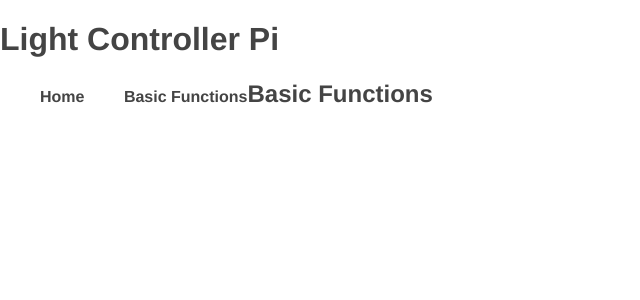
After one commit to mpatti7/thesis, a Flask app: page /basicFunctions/ in a window 1280 px wide. The commit adds this page. Shown: the top 300 px of the page, without its empty margins (0-640 px from the left). Run offline with Flask 2, Linux system fonts and the light colour scheme.

Commit message:
Created 2 pages for home and basics. Started making nav bar for the pages

```diff
--- a/app.py
+++ b/app.py
@@ -6,5 +6,21 @@ app = Flask(__name__)
 def index():
     return render_template('index.html')
 
+@app.route('/basicFunctions/')
+def basicFunctions():
+    return render_template('basicFunctions.html')
+
+# @app.route('/advancedFunctions')
+# def advancedFunctions():
+#     return render_template('advancedFunctions.html')
+
+# @app.route('/musicSync')
+# def musicSync():
+#     return render_template('musicSync.html')
+
+# @app.route('/info')
+# def info():
+#     return render_template('info.html')
+
 if __name__ == '__main__':
     app.run(debug=True, host='0.0.0.0', port=80)
--- /dev/null
+++ b/static/css/main.css
@@ -0,0 +1,22 @@
+body {
+    margin: 0;
+    padding: 0;
+    font-family: "Helvetica Neue", Helvetica, Arial, sans-serif;
+    color: #444;
+  }
+
+  .menu {
+    float: left;
+    margin-top: 8px;
+  }
+
+  .menu li {
+    display: inline;
+  }
+  .menu li + li {
+    margin-left: 35px;
+  }
+  .menu li a {
+    color: #444;
+    text-decoration: none;
+  }
--- /dev/null
+++ b/templates/basicFunctions.html
@@ -0,0 +1,13 @@
+<!DOCTYPE html>
+<html>
+    {% extends "layout.html" %}
+
+    <body>
+        {% block content %}
+            <div class="basic">
+                <h2>Basic Functions</h2>
+                <!-- <p>This website was built with Python via the Flask framework.</p> -->
+            </div>
+        {% endblock %}
+    </body>
+</html>
--- /dev/null
+++ b/templates/layout.html
@@ -0,0 +1,24 @@
+<!DOCTYPE html>
+<html>
+    <head>
+        <title>Flask app</title>
+        <link rel="stylesheet" href="{{ url_for('static', filename='css/main.css') }}">
+    </head>
+  <body>
+    <header>
+      <div class="container">
+        <h1 class="logo">Light Controller Pi</h1>
+        <strong><nav>
+          <ul class="menu">
+            <li><a href="{{ url_for('index') }}">Home</a></li>
+            <li><a href="{{ url_for('basicFunctions') }}">Basic Functions</a></li>
+          </ul>
+        </nav></strong>
+      </div>
+    </header>
+    <div class="container">
+      {% block content %}
+      {% endblock %}
+    </div>
+  </body>
+</html>
```
Also changed, not shown: templates/advancedFunctions.html (added, +27 -0 lines), templates/index.html (+37 -7 lines).
